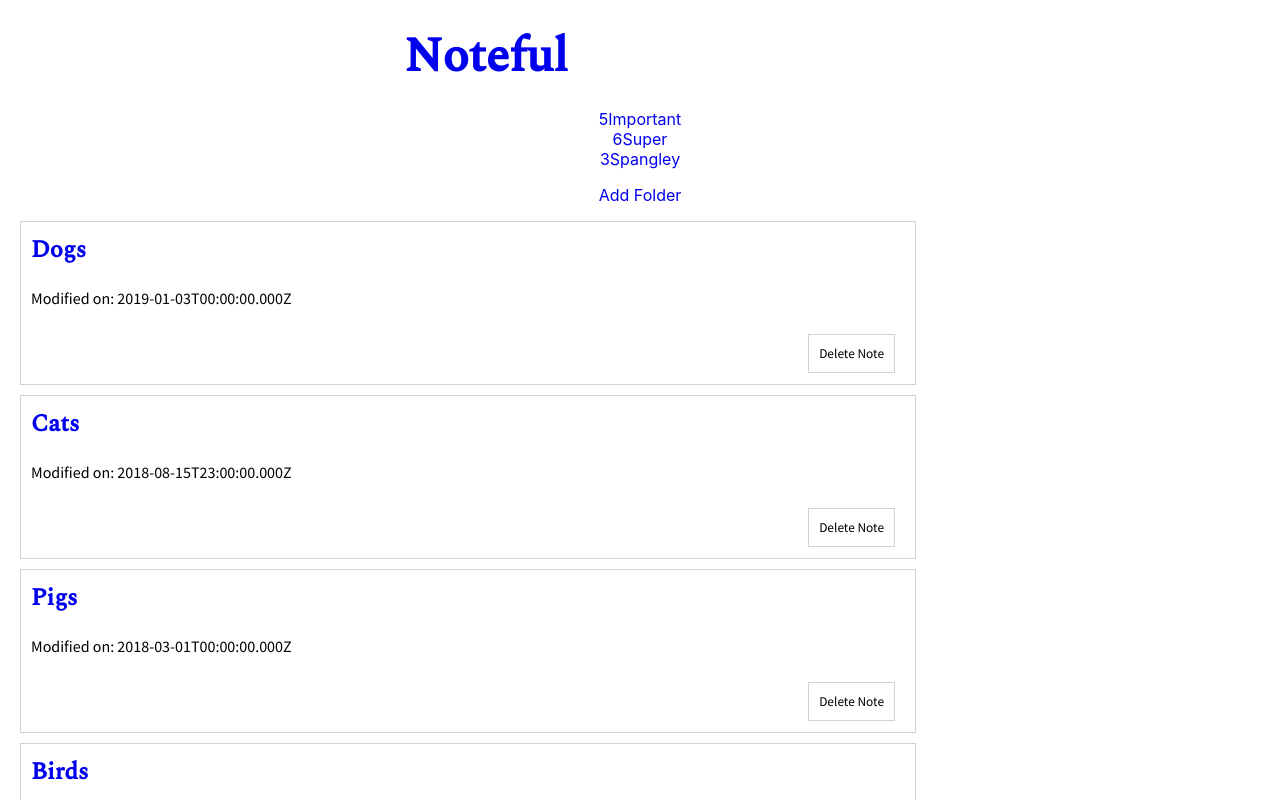
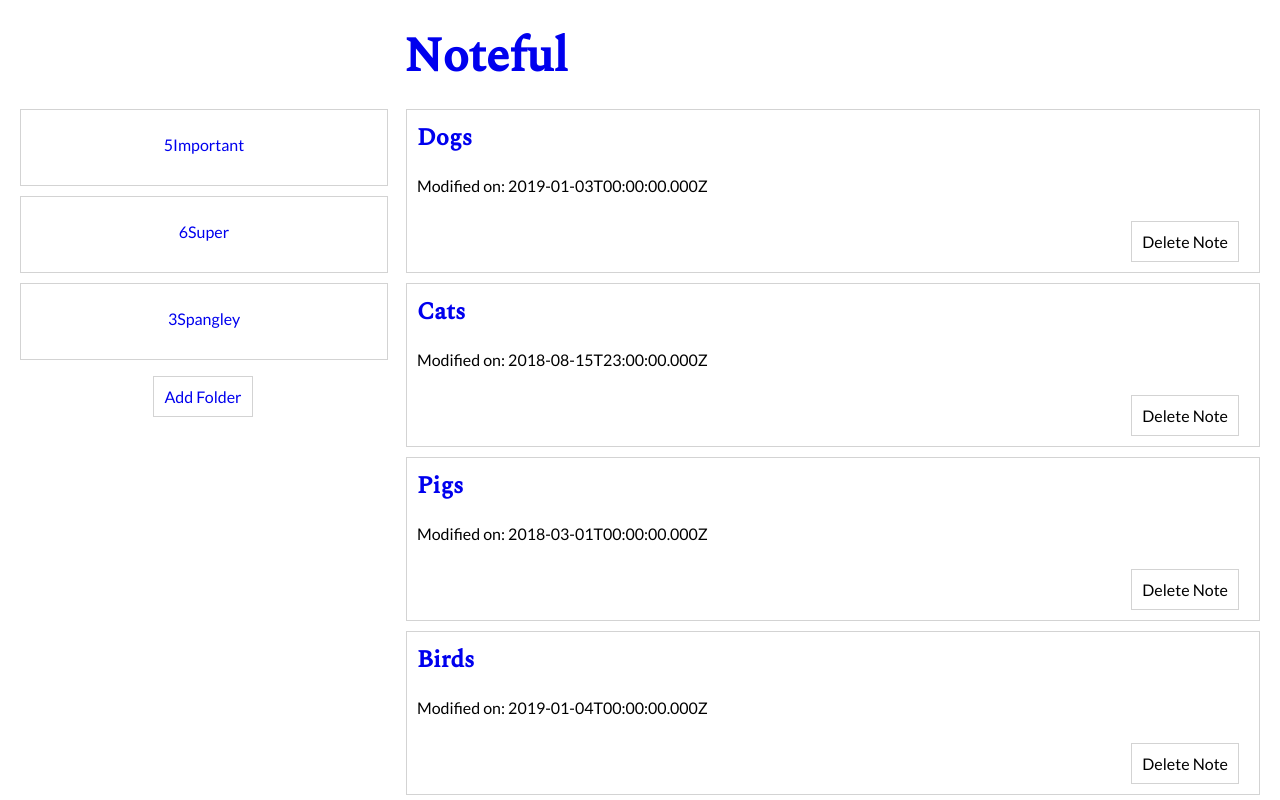
Before and after one commit to gavinmgrant/noteful, a React (Create React App) app: page / in a window 1280 px wide. Shown: the top 800 px of the page. Built offline with nearby package versions, Linux system fonts and the light colour scheme.

Commit message:
added styling and corrected layout

```diff
--- a/public/index.html
+++ b/public/index.html
@@ -24,7 +24,7 @@
       work correctly both with client-side routing and a non-root public URL.
       Learn how to configure a non-root public URL by running `npm run build`.
     -->
-    <link href="https://fonts.googleapis.com/css2?family=Source+Sans+Pro&family=Spectral:wght@500&display=swap" rel="stylesheet">
+    <link href="https://fonts.googleapis.com/css2?family=Lato&family=Spectral:wght@500&display=swap" rel="stylesheet">
     <title>Noteful</title>
   </head>
   <body>
--- a/src/App.css
+++ b/src/App.css
@@ -2,6 +2,18 @@
     text-align: center;
     min-height: 100vh;
     box-sizing: border-box;
+}
+
+.App-Nav {
+    width: 30%;
+    margin-left: 20px;
+}
+
+.App-Main {
+    margin-bottom: 50px;
+    width: 70%;
+    margin-left: 20px;
+    margin-right: 20px;
 }
 
 ul {
@@ -11,6 +23,10 @@ ul {
 
 a {
     text-decoration: none;
+}
+
+a:visited {
+    color: black;
 }
 
 header {
@@ -24,13 +40,18 @@ header {
     align-items: flex-start;
 }
 
-aside {
-    width: 30%;
-    margin-left: 20px;
+button {
+    background: none;
+    color: black;
+    border: 1px solid lightgray;
+    padding: 10px;
 }
 
-main {
-    width: 70%;
-    margin-left: 20px;
-    margin-right: 20px;
+button:hover {
+    cursor: pointer;
+    border: 1px solid black;
 }
+
+button:visited {
+    color: black;
+}
--- a/src/App.js
+++ b/src/App.js
@@ -53,7 +53,7 @@ class App extends Component {
   }
 
   renderMainRoutes() {
-    const {notes, folders} = this.state;
+    const {notes} = this.state;
     return (
       <>
         {['/', '/folder/:folderId'].map(path => (
@@ -81,7 +81,12 @@ class App extends Component {
             render={routeProps => {
               const {noteId} = routeProps.match.params;
               const note = findNote(notes, noteId);
-                    return <NotePageMain {...routeProps} note={note} />;
+              return (
+                <NotePageMain
+                  {...routeProps}
+                  note={note}
+                />
+              );
             }}
           />
       </>
@@ -96,8 +101,10 @@ class App extends Component {
             <Link to='/'>Noteful</Link>
           </h1>
         </header>
+        <div className="Contents">
           <nav className="App-Nav">{this.renderNavRoutes()}</nav>
           <main className="App-Main">{this.renderMainRoutes()}</main>
+        </div>
       </div>
     );
   }
--- a/src/Note/Note.js
+++ b/src/Note/Note.js
@@ -1,6 +1,5 @@
 import React from 'react';
 import { Link } from 'react-router-dom';
-import { format } from 'date-fns';
 import './Note.css';
 
 export default function NoteItem(props) {
--- a/src/NoteListMain/NoteListMain.js
+++ b/src/NoteListMain/NoteListMain.js
@@ -18,7 +18,7 @@ export default function NoteListMain(props) {
                     </li>
                 )}
             </ul>
-            <div className='NoteListMain-Button-Container'>
+            <button className='NoteListMain-Button-Container'>
                 <AddButton
                     tag={Link}
                     to='/add-note'
@@ -27,7 +27,7 @@ export default function NoteListMain(props) {
                 >
                     Add Note
                 </AddButton>
-            </div>
+            </button>
         </section>
     )
 }
--- a/src/NoteListNav/NoteListNav.css
+++ b/src/NoteListNav/NoteListNav.css
@@ -0,0 +1,22 @@
+.NoteListNav {
+    margin-right: 0px;
+}
+
+.NoteListNav-Folder-Link {
+    border: 1px solid lightgray;
+    height: 50px;
+    width: 100%;
+    padding-top: 25px;
+    margin-bottom: 10px;
+    display: block;
+}
+
+.NoteListNav-Folder-Link:hover {
+    cursor: pointer;
+    border: 1px solid black;
+}
+
+.active {
+    background-color: lightgray;
+    border: 1px solid black;
+}
--- a/src/NoteListNav/NoteListNav.js
+++ b/src/NoteListNav/NoteListNav.js
@@ -22,7 +22,7 @@ export default function NoteListNav(props) {
                     </li>
                 )}
             </ul>
-            <div className='NoteListNav-Button-Wrapper'>
+            <button className='NoteListNav-Button-Wrapper'>
                 <AddButton
                     tag={Link}
                     to='/add-folder'
@@ -31,7 +31,7 @@ export default function NoteListNav(props) {
                 >
                     Add Folder
                 </AddButton>
-            </div>
+            </button>
         </div>
     )
 }
--- a/src/index.css
+++ b/src/index.css
@@ -22,6 +22,11 @@ h1 {
   margin-bottom: 0;
 }
 
-p, button {
-  font-family: 'Source Sans Pro', sans-serif;
+li, p, button {
+  font-family: 'Lato', sans-serif;
 }
+
+button {
+  font-size: 16px;
+  color: black;
+}
```
Lines whose indentation alone changed are shown as unchanged.
